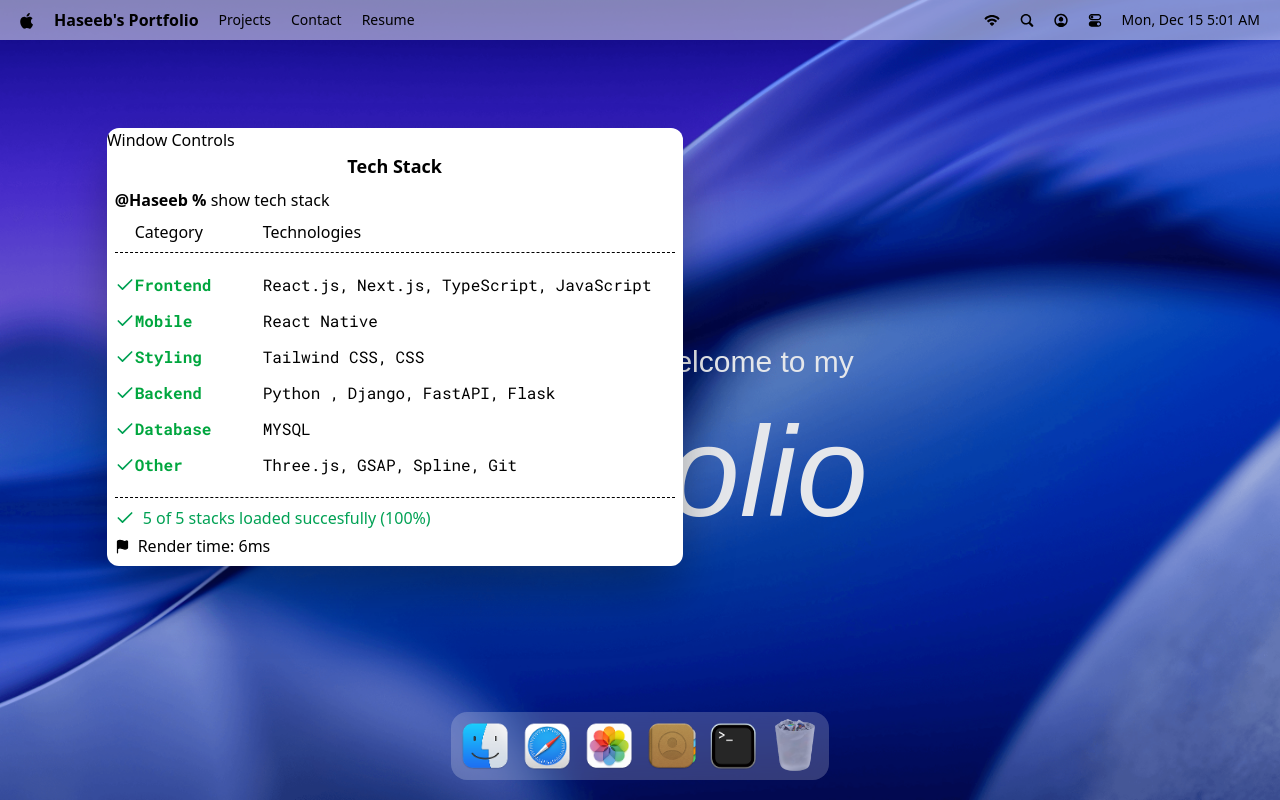
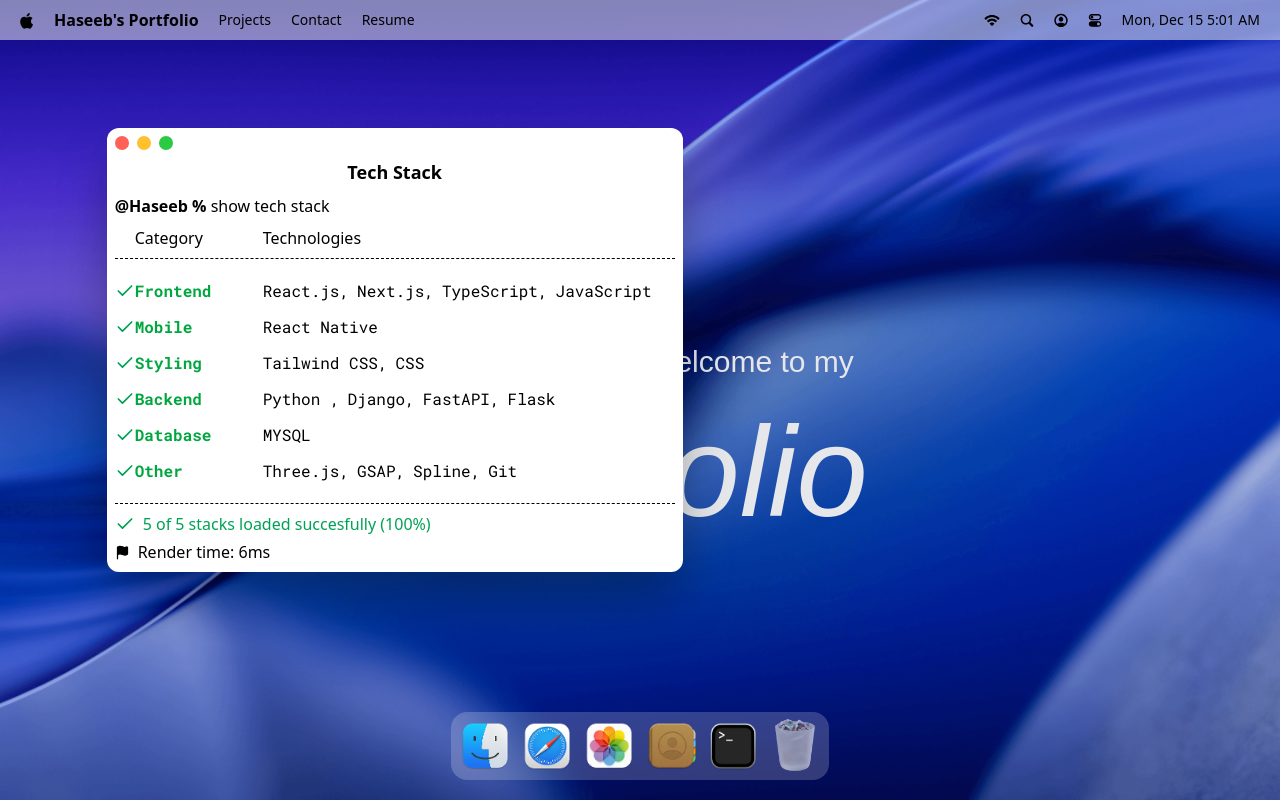
Before and after one commit to haseebjaved4212/My-MacOs-Portfolio, a React (Vite) app: page / in a window 1280 px wide. Both pictures are taken after a click on the button 733 px from the left and 746 px from the top of the page. Built offline with nearby package versions, Linux system fonts and the light colour scheme; a web font is replaced by a local one.

Commit message:
Complete A section

```diff
--- a/src/components/WindowControls.jsx
+++ b/src/components/WindowControls.jsx
@@ -1,8 +1,13 @@
-import React from 'react'
+import useWindowStore from "#store/window.js"
 
-const WindowControls = () => {
+const WindowControls = ({target}) => {
+    const { closeWindow } = useWindowStore();
   return (
-    <div>WindowControls</div>
+    <div id="window-controls" className="flex items-center gap-2 m-2">
+        <div className="close" onClick={()=> closeWindow(target)}/>
+        <div className="minimize"/>
+        <div className="maximize"/>
+    </div>
   )
 }
 
--- a/src/components/index.js
+++ b/src/components/index.js
@@ -1,6 +1,7 @@
 import Welcome from "#components/Welcome.jsx";
 import Navbar from "#components/Navbar.jsx";
 import Dock from "#components/Dock.jsx";
+import WindowControls from "#components/WindowControls";
 
 
-export { Welcome, Navbar , Dock };
+export { Welcome, Navbar , Dock , WindowControls };
--- a/src/windows/Terminal.jsx
+++ b/src/windows/Terminal.jsx
@@ -3,13 +3,14 @@
 import WindowWrapper from "#hoc/WindowWrapper";
 import { techStack } from "#constants/index.js";
 import { Check, Flag } from "lucide-react";
+import WindowControls from "#components/WindowControls";
 
 const Terminal = () => {
     return (
         <>
             <div className="" id='window-header flex items-center justify-between px-2 py-2 rounded-t-lg bg-gray-50 border-b border-gray-200 select-none text-sm text-gray-400'>
 
-                <p>Window Controls </p>
+                <WindowControls target="terminal"/>
                 <h2 className="font-bold text-lg">Tech Stack </h2>
             </div>
             <div className="tectstack p-2">
```
